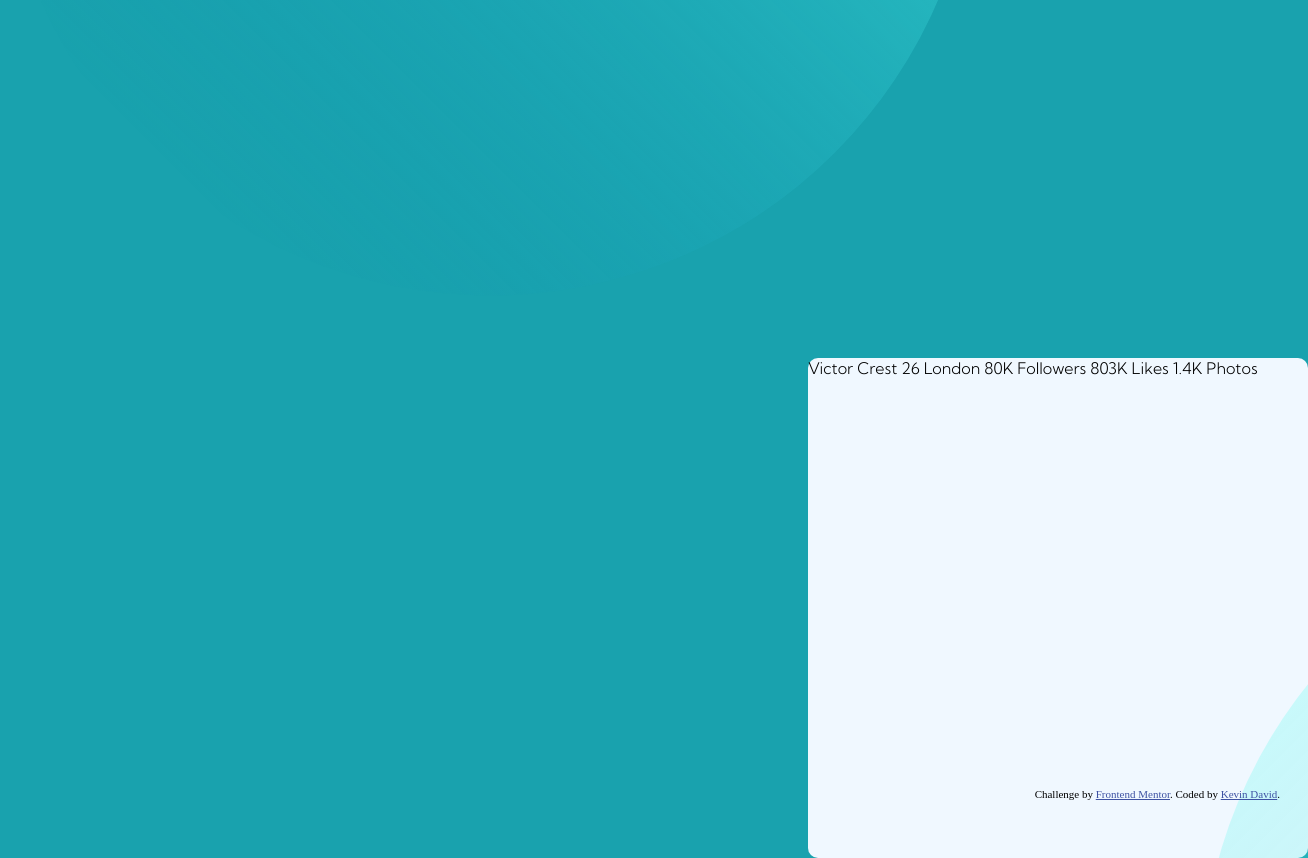
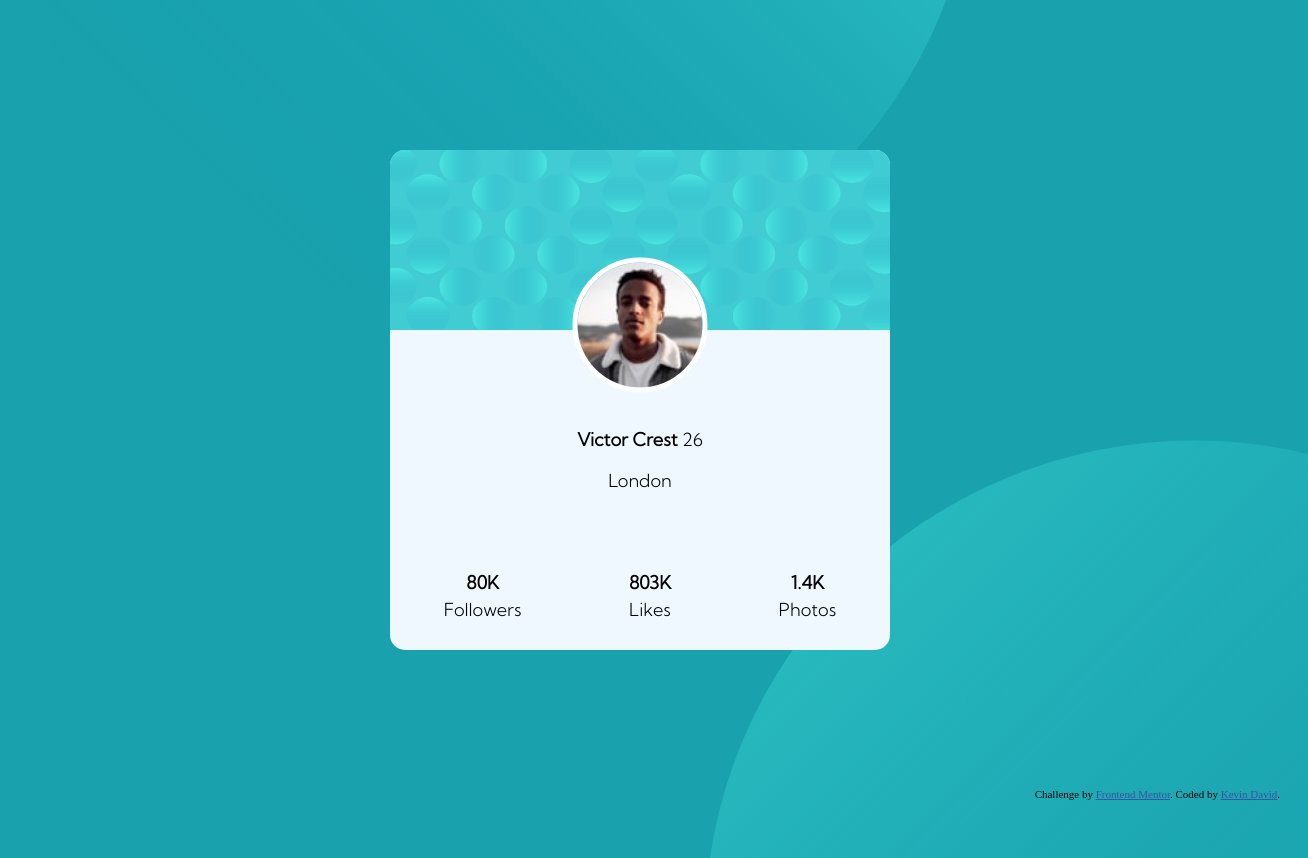
Before and after one commit to Kevo760/Profile-Card-1, a plain HTML site: page index.html in a window 1280 px wide. Shown: the whole page, 1308 px wide, since content can reach past the window. After the commit the page ends 800 px from the top, so only its background shows below. Drawn offline with Linux system fonts and the light colour scheme.

Commit message:
Finished Profile
Added
-Profile Picture
-Formatted text
-Align text

```diff
--- a/index.html
+++ b/index.html
@@ -23,19 +23,36 @@
    </div>
 
 <div class="profilebox">
-  Victor Crest
-  26
-  London
 
-  80K
-  Followers
+<img src="./images/bg-pattern-card.svg" class="bgcard">
+<img src="./images/image-victor.jpg" class="profilepic">
 
-  803K
-  Likes
 
-  1.4K
-  Photos
+
+  <p class="name"> <b>Victor Crest</b> 26 </p>
+
+  <p class="city">London</p>
+
+<div class="stats">
+
+  <div class="followers">
+  <p class="amount"> 80K </p>
+  <p class="catagory"> Followers </p>
+</div>
+
+<div class="likes">
+  <p class="amount"> 803K </p>
+  <p class="catagory"> Likes </p>
+</div>
+
+<div class="photos">
+  <p class="amount"> 1.4K </p>
+  <p class="catagory"> Photos </p>
+</div>
+
   </div>
+
+</div>
 
 <div id="bottombg">
   <img src="./images/bg-pattern-bottom.svg">
--- a/style.css
+++ b/style.css
@@ -5,13 +5,13 @@ body {
 #topbg {
 	position:fixed;
   left: 0;
-  bottom: 500px;
+  bottom: 60%;
 }
 
 #bottombg {
 	position:fixed;
-  left: 1200px;
-  top: 500px;
+  left: 55%;
+  top: 55%;
 
 }
 
@@ -24,11 +24,53 @@ body {
 
 .profilebox {
   font-family: Kumbh Sans;
+  font-size: 18px;
   background-color: #F0F8FF;
-  border-radius: 10px;
+  border-radius: 15px;
   width: 500px;
   height: 500px;
-  position: relative;
-  left: 800px;
-  top: 350px;
+  position: fixed;
+  top: 50%;
+  left: 50%;
+  transform: translate(-50%, -50%);
+  z-index: 1;
 }
+
+
+.bgcard {
+  width: 500px;
+  height: 180px;
+  border-top-left-radius: 15px;
+  border-top-right-radius: 15px;
+}
+
+.profilepic {
+  border-radius: 50%;
+  height: 25%;
+  position: absolute;
+  top: 35%;
+  left: 50%;
+  transform: translate(-50%, -50%);
+  border: 5px solid white;
+}
+
+.name {
+  text-align: center;
+  padding-top: 15%;
+}
+
+.city {
+  text-align: center;
+}
+
+.stats {
+  text-align: center;
+  display: grid;
+  grid-template-columns: repeat(3, auto);
+  line-height: 0.5;
+  padding-top: 10%;
+}
+
+.amount {
+  font-weight: bold;
+}
```
